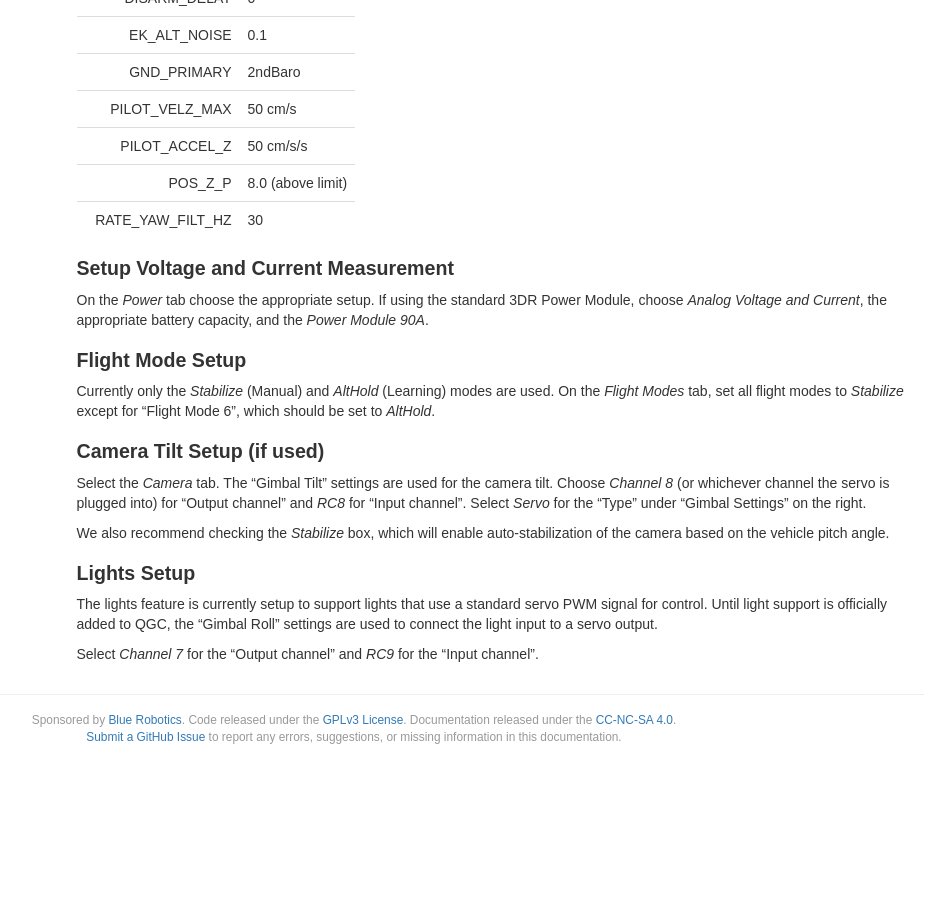
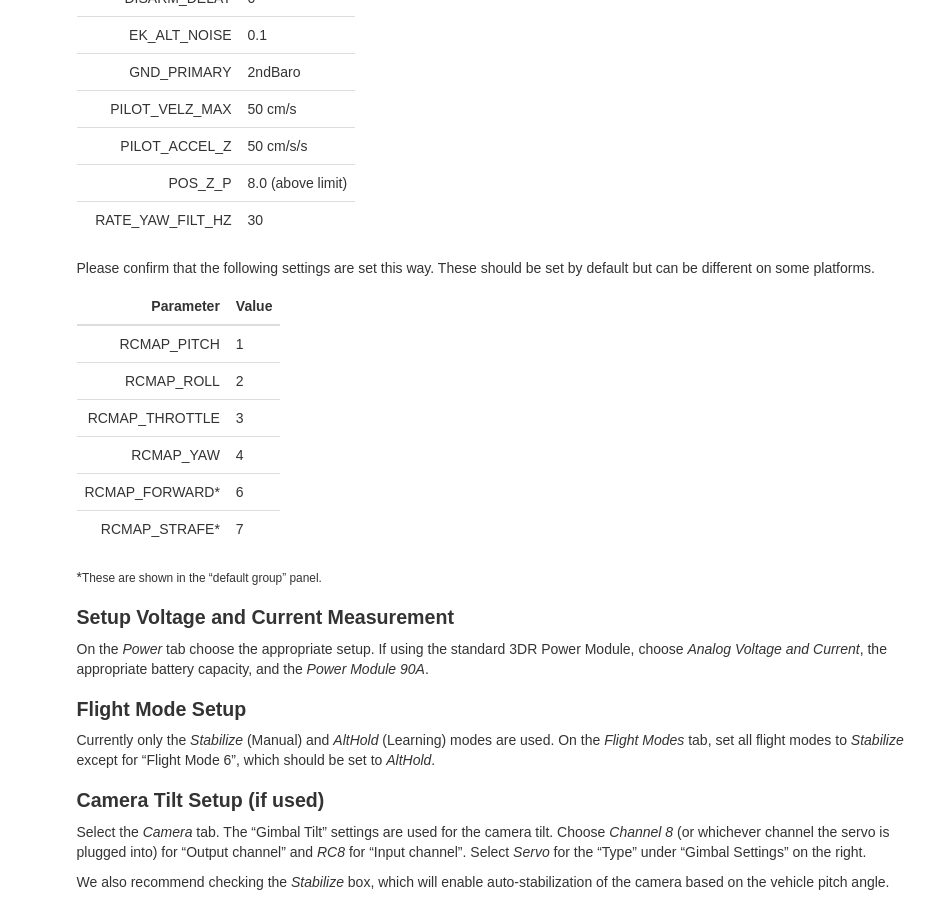
Before and after one commit to bluerobotics/retired-ardusub-docs, a Jekyll site: the page built from pages/initial-setup.md, in a window 1280 px wide and 900 px high, scrolled down 1939 px. Shown: the whole window, without its empty margins (286-1221 px from the left). Built offline with Jekyll 4.4.1, drawn with Linux system fonts in a browser that asks for light colours; before the commit the page ends 2705 px from its top, so only the background shows below that.

Commit message:
Add RCMAP parameter guide.

```diff
--- a/pages/initial-setup.md
+++ b/pages/initial-setup.md
@@ -96,6 +96,19 @@ A number of parameters should be adjusted at startup for use with ArduSub. The f
 | POS_Z_P           | 8.0 (above limit)    |
 | RATE_YAW_FILT_HZ  | 30                   |
 
+Please confirm that the following settings are set this way. These should be set by default but can be different on some platforms.
+
+| Parameter         | Value                |
+|------------------:|:---------------------|
+| RCMAP_PITCH       | 1                    |
+| RCMAP_ROLL        | 2                    |
+| RCMAP_THROTTLE    | 3                    |
+| RCMAP_YAW         | 4                    |
+| RCMAP_FORWARD*    | 6                    |
+| RCMAP_STRAFE*     | 7                    |
+
+*<small>These are shown in the "default group" panel.
+
 ### Setup Voltage and Current Measurement
 
 On the *Power* tab choose the appropriate setup. If using the standard 3DR Power Module, choose *Analog Voltage and Current*, the appropriate battery capacity, and the *Power Module 90A*.
```
